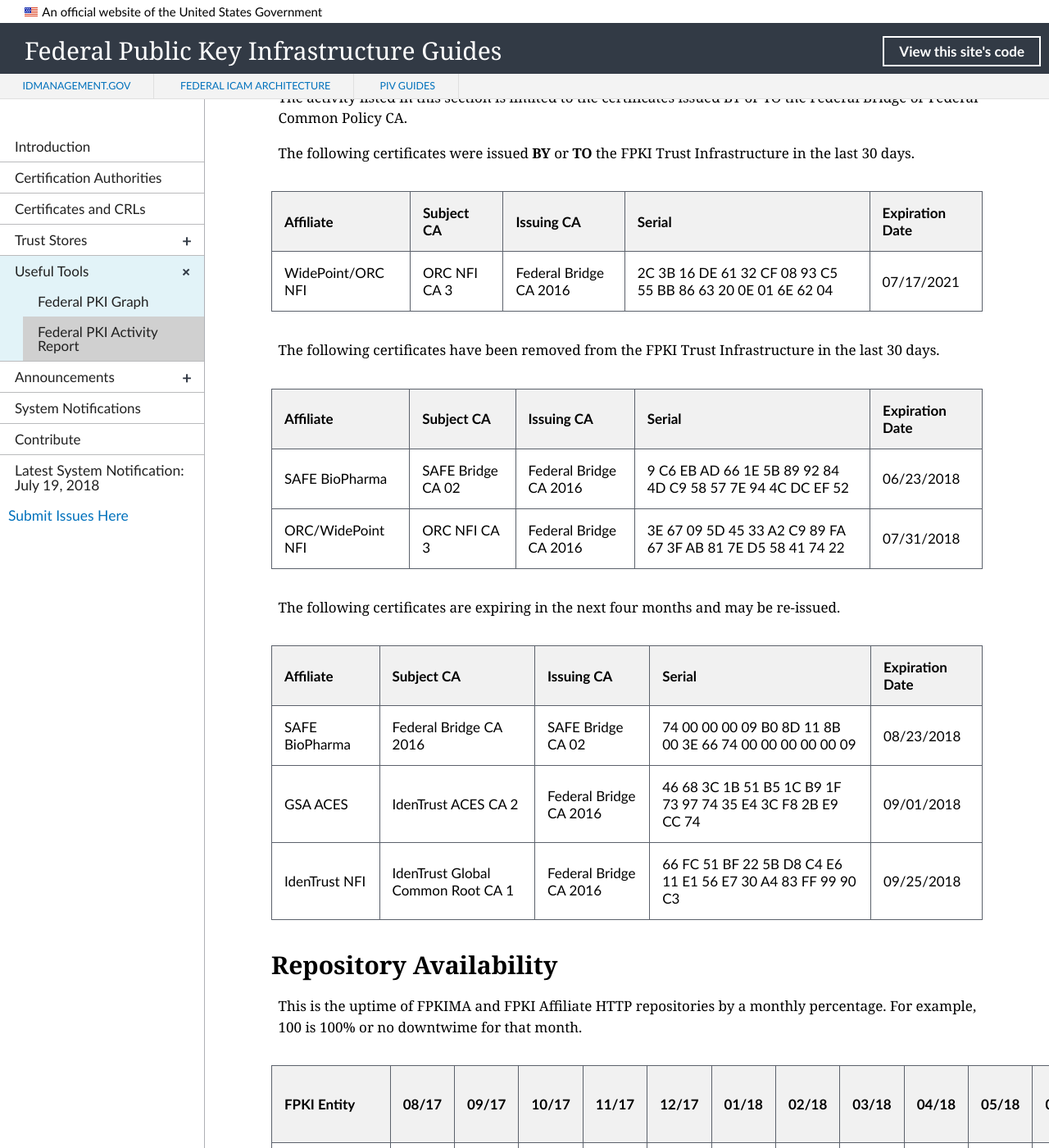
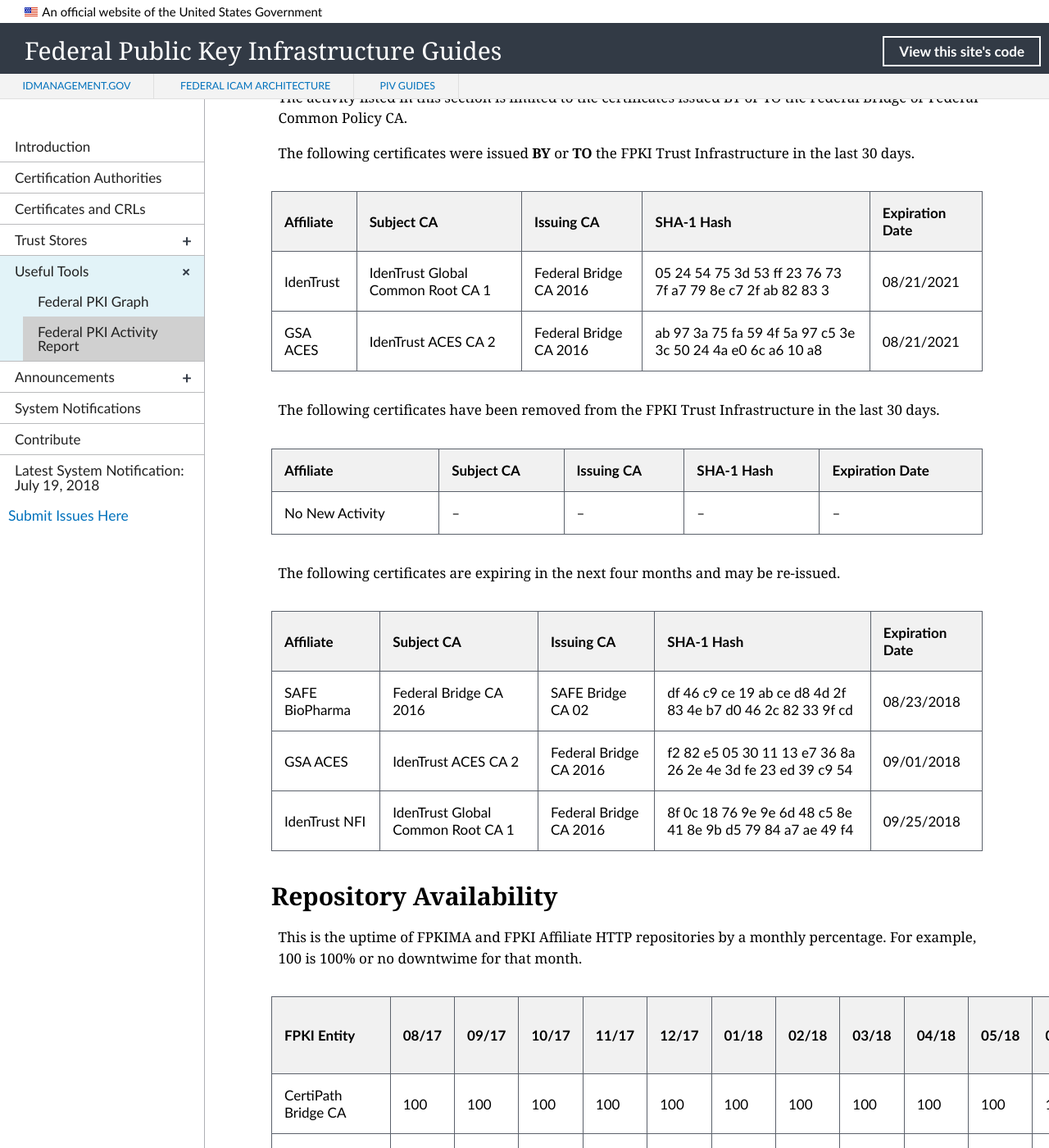
Before and after one commit to GSA/fpki-guides, a Jekyll site: the page built from _tools/03_fpki_activity_report.md, in a window 1280 px wide and 1400 px high, scrolled down 2140 px. Shown: the whole window at 82% size. Built offline with Jekyll 4.4.1, drawn with Linux system fonts in a browser that asks for light colours; nearby versions of some CDN libraries; library files that are not in the unit come from our copies.

Commit message:
Update for New Issuances
Update for IdenTrust and ACES issuances and remove old entries.

```diff
--- a/_tools/03_fpki_activity_report.md
+++ b/_tools/03_fpki_activity_report.md
@@ -58,24 +58,24 @@
 
 The following certificates were issued **BY** or **TO** the FPKI Trust Infrastructure in the last 30 days.
 
-| Affiliate | Subject CA | Issuing CA | Serial | Expiration Date |
+| Affiliate | Subject CA | Issuing CA | SHA-1 Hash | Expiration Date |
 | --------- | ---------- | ---------- | ------ | ------ |
-| WidePoint/ORC NFI | ORC NFI CA 3 | Federal Bridge CA 2016 | 2C 3B 16 DE 61 32 CF 08 93 C5 55 BB 86 63 20 0E 01 6E 62 04 | 07/17/2021 |
+| IdenTrust | IdenTrust Global Common Root CA 1 | Federal Bridge CA 2016 |  05 24 54 75 3d 53 ff 23 76 73 7f a7 79 8e c7 2f ab 82 83 3 | 08/21/2021 |
+| GSA ACES | IdenTrust ACES CA 2 | Federal Bridge CA 2016 | ab 97 3a 75 fa 59 4f 5a 97 c5 3e 3c 50 24 4a e0 6c a6 10 a8 | 08/21/2021
 
 The following certificates have been removed from the FPKI Trust Infrastructure in the last 30 days.
 
-| Affiliate | Subject CA | Issuing CA | Serial | Expiration Date |
+| Affiliate | Subject CA | Issuing CA | SHA-1 Hash | Expiration Date |
 | --------- | ---------- | ---------- | ------ | ------ |
-| SAFE BioPharma | SAFE Bridge CA 02 | Federal Bridge CA 2016 | 9 C6 EB AD 66 1E 5B 89 92 84 4D C9 58 57 7E 94 4C DC EF 52 | 06/23/2018 |
-| ORC/WidePoint NFI | ORC NFI CA 3 | Federal Bridge CA 2016 | 3E 67 09 5D 45 33 A2 C9 89 FA 67 3F AB 81 7E D5 58 41 74 22 | 07/31/2018 |
+| No New Activity | -- | -- | -- | -- |
 
 The following certificates are expiring in the next four months and may be re-issued.
 
-| Affiliate | Subject CA | Issuing CA | Serial | Expiration Date |
+| Affiliate | Subject CA | Issuing CA | SHA-1 Hash | Expiration Date |
 | --------- | ---------- | ---------- | ------ | ---------- |
-| SAFE BioPharma | Federal Bridge CA 2016 | SAFE Bridge CA 02 | 74 00 00 00 09 B0 8D 11 8B 00 3E 66 74 00 00 00 00 00 09 | 08/23/2018 |
-| GSA ACES | IdenTrust ACES CA 2 | Federal Bridge CA 2016 | 46 68 3C 1B 51 B5 1C B9 1F 73 97 74 35 E4 3C F8 2B E9 CC 74 | 09/01/2018 |
-| IdenTrust NFI | IdenTrust Global Common Root CA 1 | Federal Bridge CA 2016 | 66 FC 51 BF 22 5B D8 C4 E6 11 E1 56 E7 30 A4 83 FF 99 90 C3 | 09/25/2018 |
+| SAFE BioPharma | Federal Bridge CA 2016 | SAFE Bridge CA 02 | df 46 c9 ce 19 ab ce d8 4d 2f 83 4e b7 d0 46 2c 82 33 9f cd | 08/23/2018 |
+| GSA ACES | IdenTrust ACES CA 2 | Federal Bridge CA 2016 | f2 82 e5 05 30 11 13 e7 36 8a 26 2e 4e 3d fe 23 ed 39 c9 54 | 09/01/2018 |
+| IdenTrust NFI | IdenTrust Global Common Root CA 1 | Federal Bridge CA 2016 | 8f 0c 18 76 9e 9e 6d 48 c5 8e 41 8e 9b d5 79 84 a7 ae 49 f4 | 09/25/2018 |
 
 ## Repository Availability
 This is the uptime of FPKIMA and FPKI Affiliate HTTP repositories by a monthly percentage.  For example, 100 is 100% or no downtwime for that month.
```
